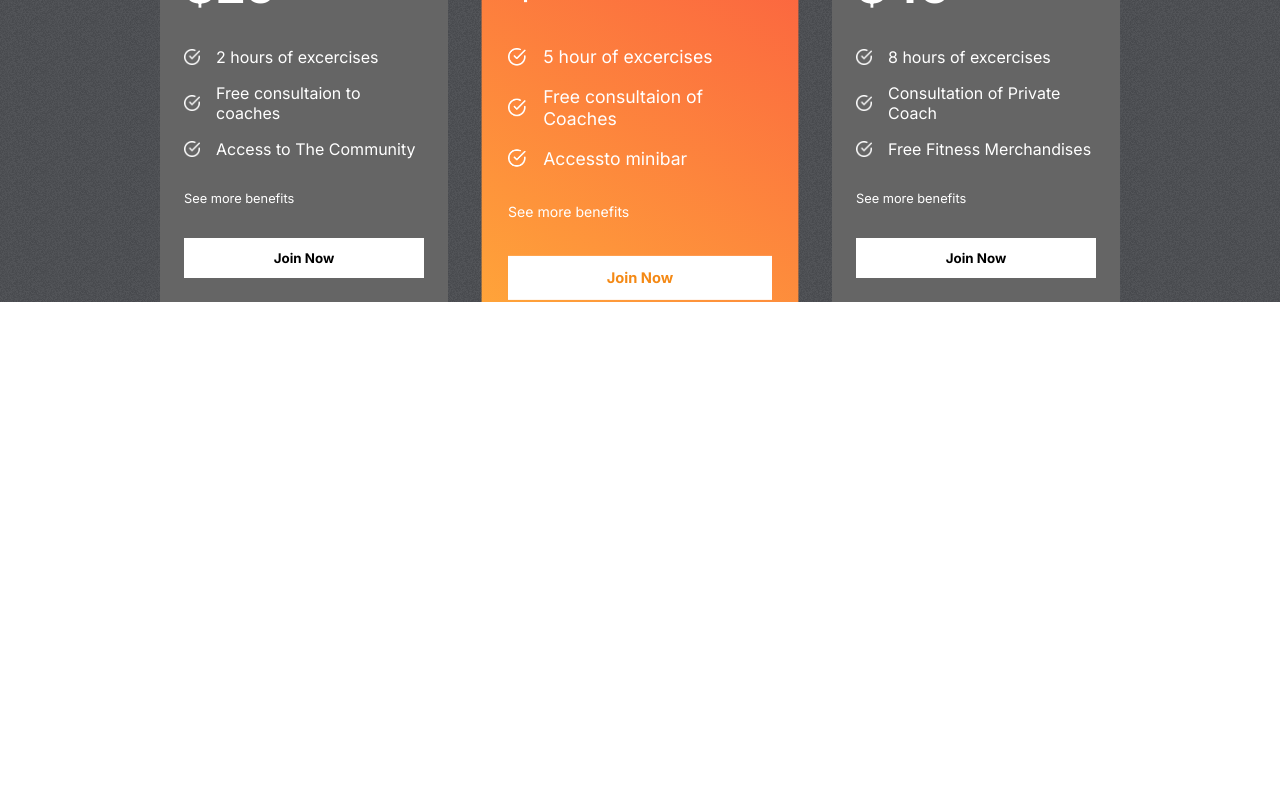
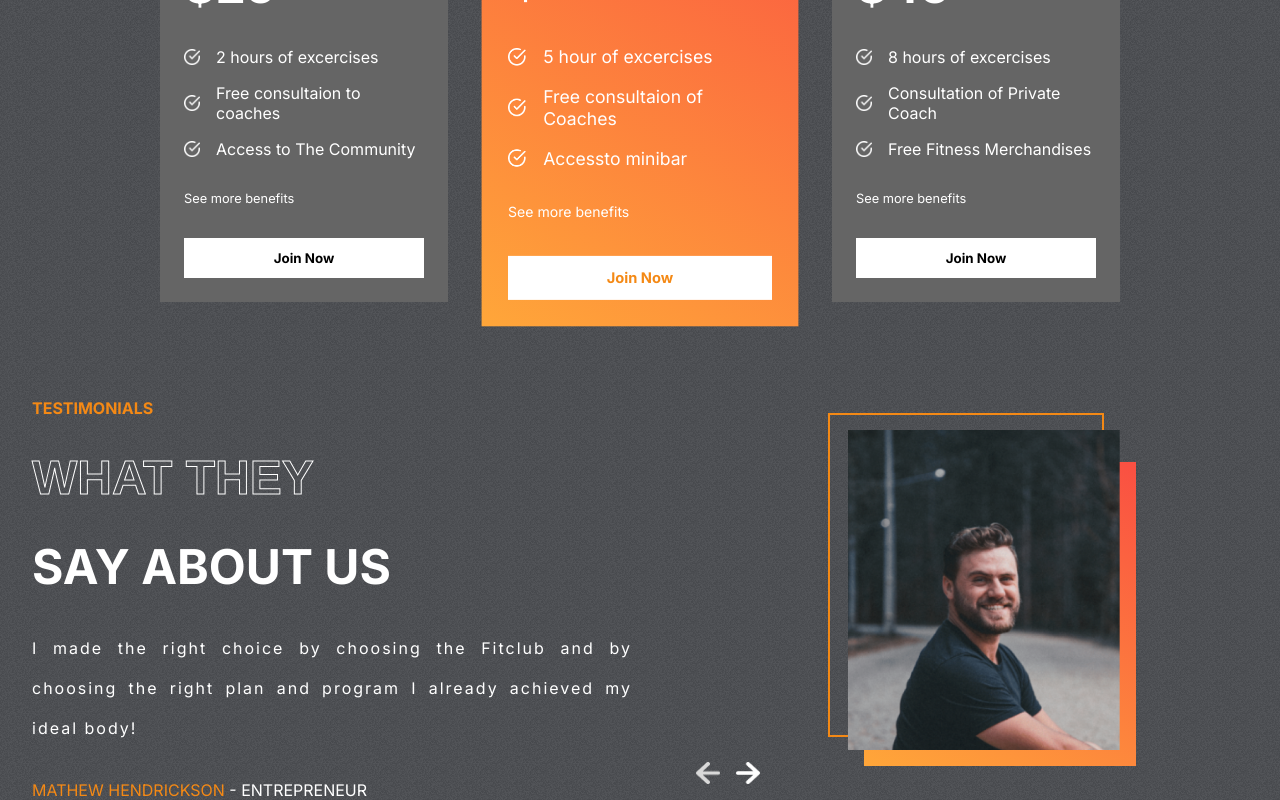
Before and after one commit to Vysint/React-FitClub, a React (Create React App) app: page / in a window 1280 px wide. Shown: the part 2128-2928 px from the top of the page. Before the commit the page ends 2430 px from the top, so only its background shows below. Built offline with nearby package versions, Linux system fonts and the light colour scheme.

Commit message:
Added Testimonials section Markup and it's CSS styling

```diff
--- a/src/App.js
+++ b/src/App.js
@@ -3,6 +3,7 @@
 import Programs from "./components/Programs/Programs";
 import Reasons from "./components/Reasons/Reasons";
 import Plans from "./components/Plans/Plans";
+import Testimonials from "./components/Testimonials/Testimonials";
 
 
 function App() {
@@ -12,6 +13,7 @@
       <Programs/>
       <Reasons/>
       <Plans/>
+      <Testimonials/>
     </div>
   );
 }
--- /dev/null
+++ b/src/components/Testimonials/Testimonials.css
@@ -0,0 +1,68 @@
+.testimonials{
+    display: flex;
+    gap: 1rem;
+    padding: 0 2rem;
+}
+.left-t{
+    display: flex;
+    flex:1 1;
+    gap: 2rem;
+    flex-direction: column;
+    text-transform: uppercase;
+    color: #fff;
+}
+.left-t>:nth-child(1){
+    color: var(--orange);
+    font-weight: bold;
+}
+.left-t>:nth-child(2),
+.left-t>:nth-child(3){
+    font-weight: bold;
+    font-size: 3rem;
+}
+.left-t>:nth-child(4){
+    text-transform: none;
+    text-align: justify;
+    letter-spacing: 2px;
+    line-height: 40px;
+}
+.right-t{
+    flex: 1;
+    position: relative;
+}
+.right-t>img{
+    position: absolute;
+    width: 17rem;
+    height: 20rem;
+    object-fit: cover;
+    right: 8rem;
+    top: 2rem;
+}
+.right-t>:nth-child(1){
+    position: absolute;
+    width: 17rem;
+    height: 20rem;
+    border: 2px solid var(--orange);
+    background-color: transparent;
+    right: 9rem;
+    top: 0.9rem;
+}
+.right-t>:nth-child(2){
+    position: absolute;
+    width: 17rem;
+    height: 19rem;
+    right: 7rem;
+    top: 4rem;
+    background: var(--planCard);
+}
+.arrows{
+    display: flex;
+    gap: 1rem;
+    position: absolute;
+    bottom: 1rem;
+    left: 3rem;
+}
+.arrows>img{
+    width: 1.5rem;
+    cursor: pointer;
+}
--- /dev/null
+++ b/src/components/Testimonials/Testimonials.jsx
@@ -0,0 +1,53 @@
+import { useState } from "react";
+import { testimonialsData } from "../../data/testimonialsData";
+import leftArrow from "../../assets/leftArrow.png";
+import rightArrow from "../../assets/rightArrow.png";
+import "./Testimonials.css";
+
+const Testimonials = () => {
+  const [selected, setSelected] = useState(0);
+  const tLength = testimonialsData.length;
+
+  const leftArrowHandler = () => {
+    if (selected === 0) {
+      setSelected(tLength - 1);
+    } else {
+      setSelected((prev) => prev - 1);
+    }
+  };
+  const rightArrowHandler = () => {
+    if (selected >= 0) {
+      setSelected((prev) => prev + 1);
+    }
+    if (selected === tLength - 1) {
+      setSelected(0);
+    }
+  };
+  return (
+    <div className="testimonials">
+      <div className="left-t">
+        <span>Testimonials</span>
+        <span className="stroke-text">What They </span>
+        <span>Say About Us</span>
+        <span>{testimonialsData[selected].review}</span>
+        <span>
+          <span style={{ color: "var(--orange)" }}>
+            {testimonialsData[selected].name}
+          </span>{" "}
+          - {testimonialsData[selected].status}
+        </span>
+      </div>
+      <div className="right-t">
+        <div></div>
+        <div></div>
+        <img src={testimonialsData[selected].image} alt="" />
+        <div className="arrows">
+          <img src={leftArrow} alt="" onClick={leftArrowHandler} />
+          <img src={rightArrow} alt="" onClick={rightArrowHandler} />
+        </div>
+      </div>
+    </div>
+  );
+};
+
+export default Testimonials;
```
